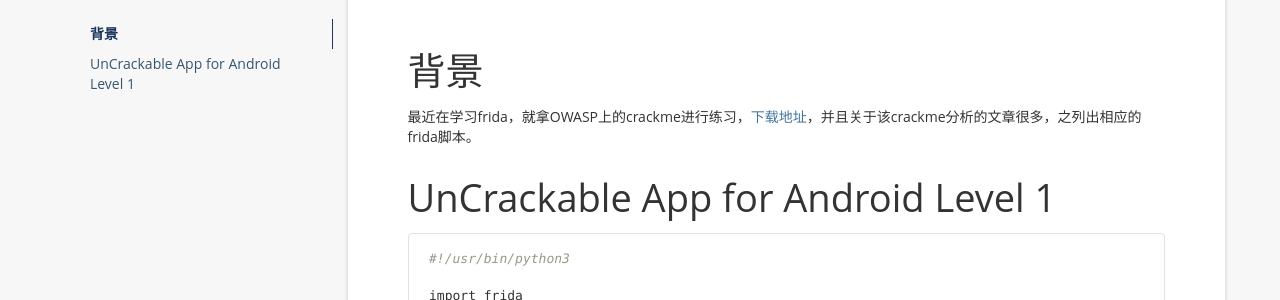
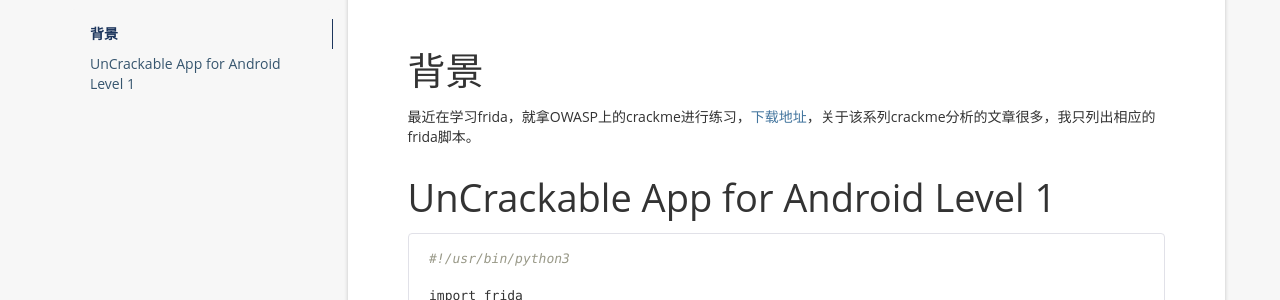
Before and after one commit to liwugang/liwugang.github.io, a Jekyll site: the page built from _posts/reverse/2019-05-12-crackme_owasp_android_first.md, in a window 1280 px wide and 900 px high. Shown: the part 320-620 px from the top of the window. Built offline with Jekyll 4.4.1, drawn with Linux system fonts in a browser that asks for light colours; nearby versions of some CDN libraries; comment, search, counter and statistics services are not loaded.

Commit message:
crackme
Signed-off-by: liwugang <liwugang@163.com>

```diff
--- a/_posts/reverse/2019-05-12-crackme_owasp_android_first.md
+++ b/_posts/reverse/2019-05-12-crackme_owasp_android_first.md
@@ -12,7 +12,7 @@ tag: frida
 
 背景
 ================
-最近在学习frida，就拿OWASP上的crackme进行练习，[下载地址](https://github.com/OWASP/owasp-mstg/blob/master/Crackmes/README.md)，并且关于该crackme分析的文章很多，之列出相应的frida脚本。
+最近在学习frida，就拿OWASP上的crackme进行练习，[下载地址](https://github.com/OWASP/owasp-mstg/blob/master/Crackmes/README.md)，关于该系列crackme分析的文章很多，我只列出相应的frida脚本。
 
 UnCrackable App for Android Level 1
 ===============
```
Also changed, not shown: 5 other files.
